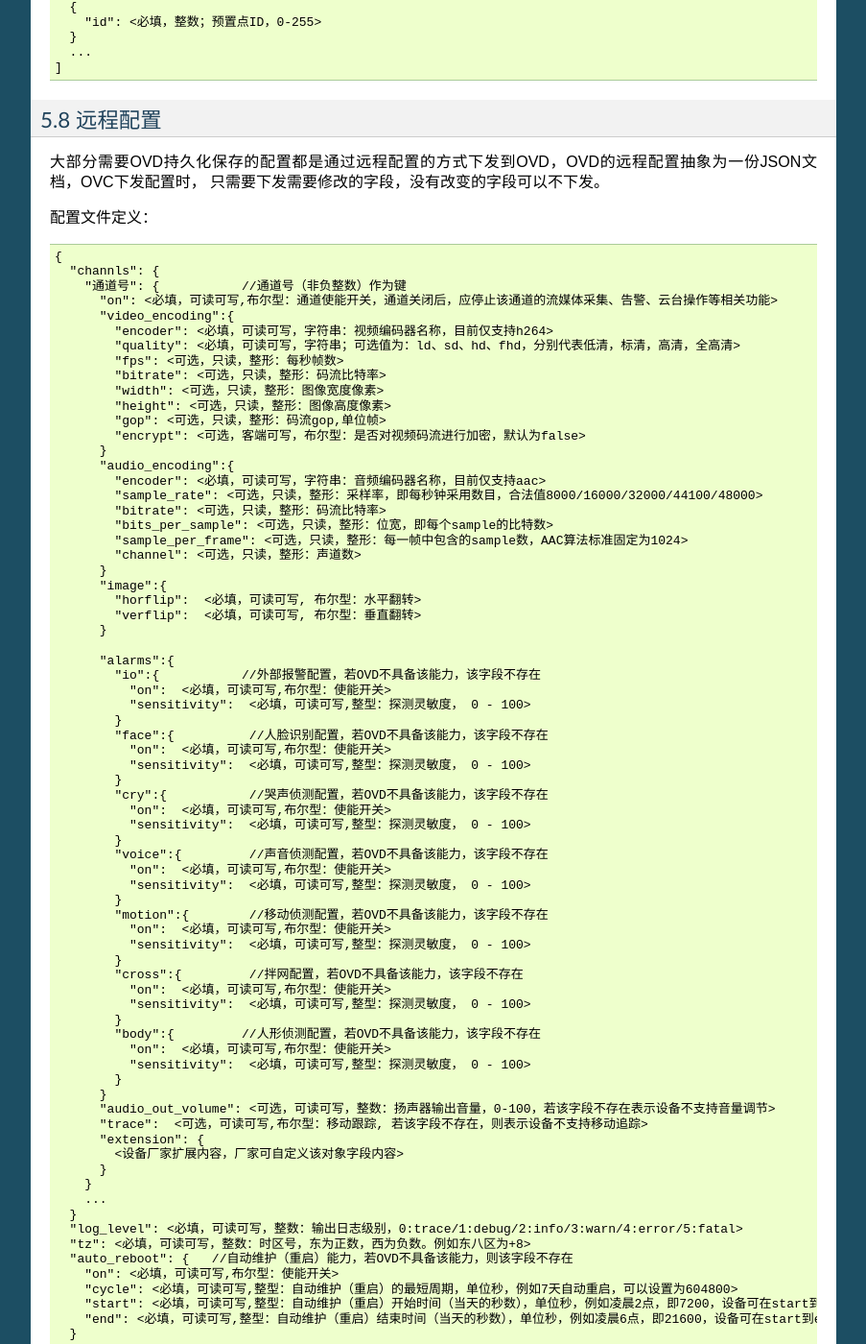
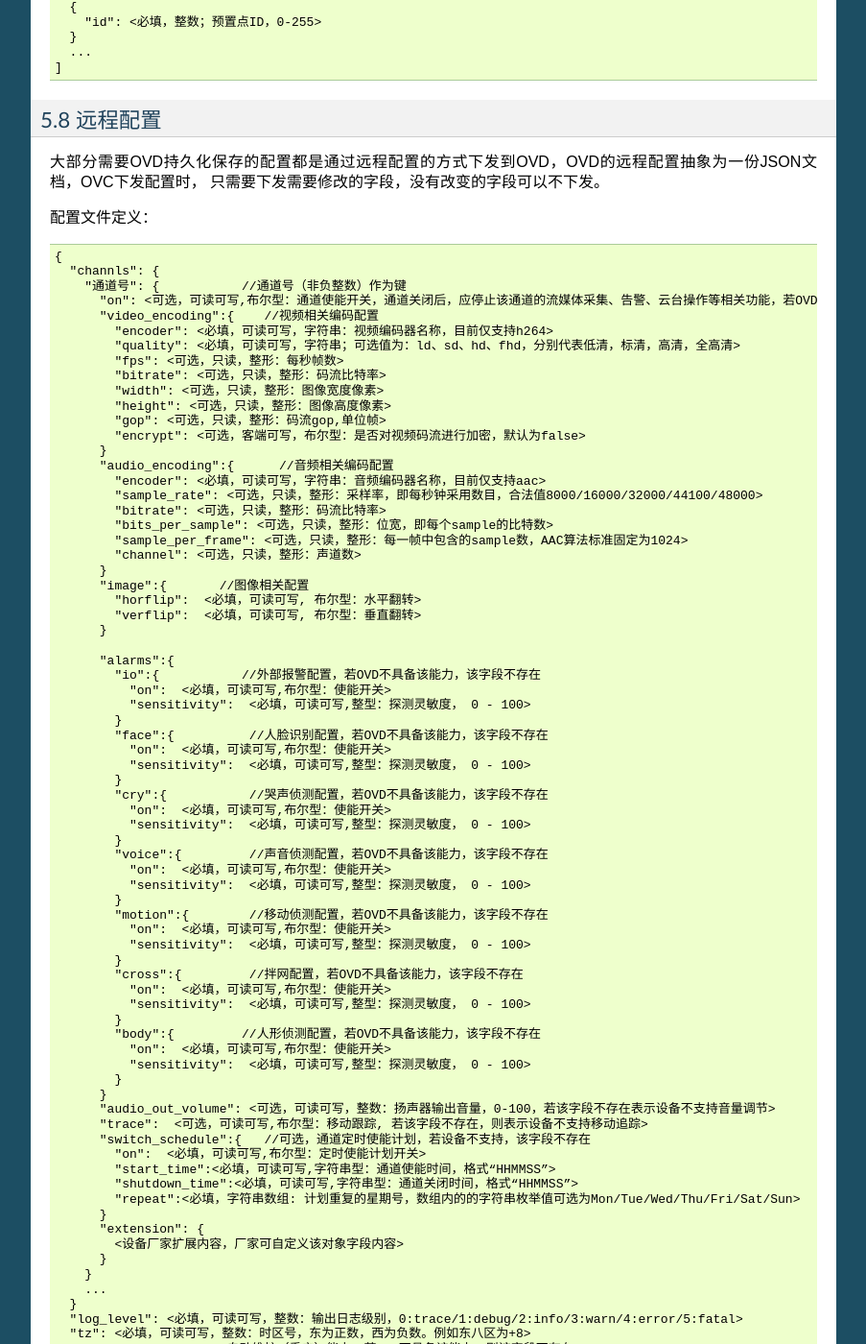
Before and after one commit to jamken/open_dev_sdk, a Sphinx documentation site: the page built from docs/dap.rst, in a window 1280 px wide and 1400 px high, scrolled down 14469 px. Shown: the whole window at 96% size, without its empty margins (198-1101 px from the left). Built offline with Sphinx 7.4.7, drawn with Linux system fonts in a browser that asks for light colours; some of the changed text lies outside the part shown.

Commit message:
远程配置文件，增加通道使用计划，增加led灯开关配置

```diff
--- a/docs/dap.rst
+++ b/docs/dap.rst
@@ -807,8 +807,8 @@ OVC可以通过该命令获取摄像头的预置点列表
   {
     "channls": {
       "通道号": {           //通道号（非负整数）作为键
-        "on": <必填，可读可写,布尔型：通道使能开关，通道关闭后，应停止该通道的流媒体采集、告警、云台操作等相关功能>
-        "video_encoding":{
+        "on": <可选，可读可写,布尔型：通道使能开关，通道关闭后，应停止该通道的流媒体采集、告警、云台操作等相关功能，若OVD不具备逻辑使能能力，该字段不存在>
+        "video_encoding":{    //视频相关编码配置
           "encoder": <必填，可读可写，字符串：视频编码器名称，目前仅支持h264>
           "quality": <必填，可读可写，字符串；可选值为：ld、sd、hd、fhd，分别代表低清，标清，高清，全高清>
           "fps": <可选，只读，整形：每秒帧数>
@@ -818,7 +818,7 @@ OVC可以通过该命令获取摄像头的预置点列表
           "gop": <可选，只读，整形：码流gop,单位帧>
           "encrypt": <可选，客端可写，布尔型：是否对视频码流进行加密，默认为false>
         }
-        "audio_encoding":{
+        "audio_encoding":{      //音频相关编码配置
           "encoder": <必填，可读可写，字符串：音频编码器名称，目前仅支持aac>
           "sample_rate": <可选，只读，整形：采样率，即每秒钟采用数目，合法值8000/16000/32000/44100/48000>
           "bitrate": <可选，只读，整形：码流比特率>
@@ -826,7 +826,7 @@ OVC可以通过该命令获取摄像头的预置点列表
           "sample_per_frame": <可选，只读，整形：每一帧中包含的sample数，AAC算法标准固定为1024>
           "channel": <可选，只读，整形：声道数>
         }
-        "image":{
+        "image":{       //图像相关配置
           "horflip":  <必填，可读可写, 布尔型：水平翻转>
           "verflip":  <必填，可读可写, 布尔型：垂直翻转>
         }
@@ -863,6 +863,12 @@ OVC可以通过该命令获取摄像头的预置点列表
         }
         "audio_out_volume": <可选，可读可写，整数：扬声器输出音量，0-100，若该字段不存在表示设备不支持音量调节>
         "trace":  <可选，可读可写,布尔型：移动跟踪, 若该字段不存在，则表示设备不支持移动追踪>
+        "switch_schedule":{   //可选，通道定时使能计划，若设备不支持，该字段不存在
+          "on":  <必填，可读可写,布尔型：定时使能计划开关>
+          "start_time":<必填，可读可写,字符串型：通道使能时间，格式“HHMMSS”>
+          "shutdown_time":<必填，可读可写,字符串型：通道关闭时间，格式“HHMMSS”>
+          "repeat":<必填，字符串数组: 计划重复的星期号，数组内的的字符串枚举值可选为Mon/Tue/Wed/Thu/Fri/Sat/Sun>
+        }
         "extension": {
           <设备厂家扩展内容，厂家可自定义该对象字段内容>
         }
@@ -877,6 +883,7 @@ OVC可以通过该命令获取摄像头的预置点列表
       "start": <必填，可读可写,整型：自动维护（重启）开始时间（当天的秒数），单位秒，例如凌晨2点，即7200，设备可在start到end时间内随机选择一个时间重启>
       "end": <必填，可读可写,整型：自动维护（重启）结束时间（当天的秒数），单位秒，例如凌晨6点，即21600，设备可在start到end时间内随机选择一个时间重启>
     }
+    "led": 可选，可读可写,布尔型：Led灯是否打开。若OVD不具备LED灯控制能力，该字段不存在>
     "extension": {
       <设备厂家扩展内容，厂家可自定义该对象字段内容>
     }
@@ -1050,6 +1057,9 @@ OVC可以通过该命令查询OVD播放状态。
     "url": <可选，字符串；当前正在播放的音乐文件的URL，该域不存在或者空串表示当前未播放>
   }
 
+
+
+
 5.11 休眠控制
 +++++++++++++++
 
@@ -1131,7 +1141,9 @@ OVC可以通过以下指令获取OVD支持的功能集合，能力集使用json
         "cross": <布尔型：是否支持拌网侦测，默认值为false>,
     },
     "https": <布尔型：是否支持HTTPS，若不支持，则OVC下发给OVD的所有信令中的URL限定为http协议，默认值为false>,
-    "video_encrypt": <布尔型：是否支持视频加密，默认值为false>
+    "video_encrypt": <布尔型：是否支持视频加密，默认值为false>,
+    "switch": <布尔型：是否支持通道使能开关，默认值为false>,
+    "led" <布尔型：是否支持led灯开关，默认值为false>,
   }
 
 GetCap
```
